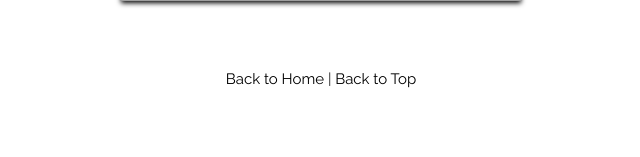
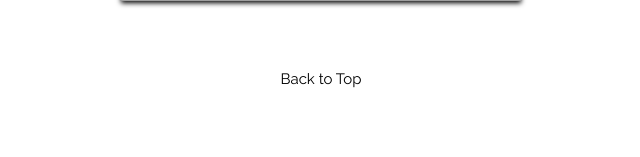
Before and after one commit to nkear003/portfolio, a PHP site: page /brochure.php in a window 1280 px wide. Shown: the part 955-1112 px from the top of the page, without its empty margins (319-959 px from the left). Run offline with PHP 8.4, Linux system fonts and the light colour scheme; grey boxes are pictures that could not be loaded.

Commit message:
temp remove back to home button
the php link to home wasn't working on the live server

```diff
--- a/partials/footer.php
+++ b/partials/footer.php
@@ -2,10 +2,6 @@
             <hr class="no-show">
             <div class="row">
                 <div class="offset-by-one ten columns" style="text-align:center">
-                    <a href="<?php echo "http://".$_SERVER['SERVER_NAME'].dirname($_SERVER["REQUEST_URI"].'?').'/'; ?>">
-                        Back to Home
-                    </a>
-                     |
                     <a href="#" target="_top">Back to Top</a>
                 </div>
             </div>
```
